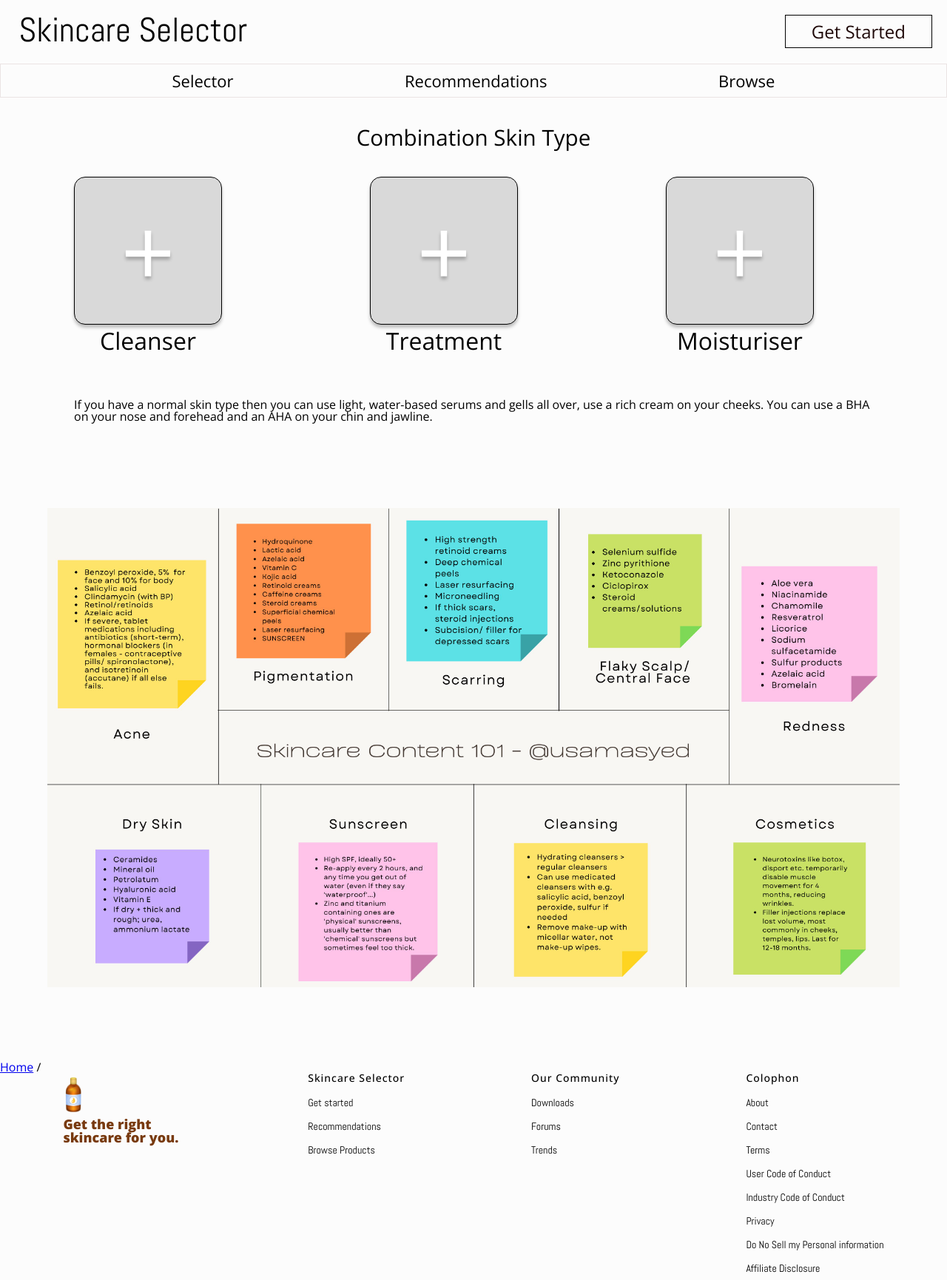
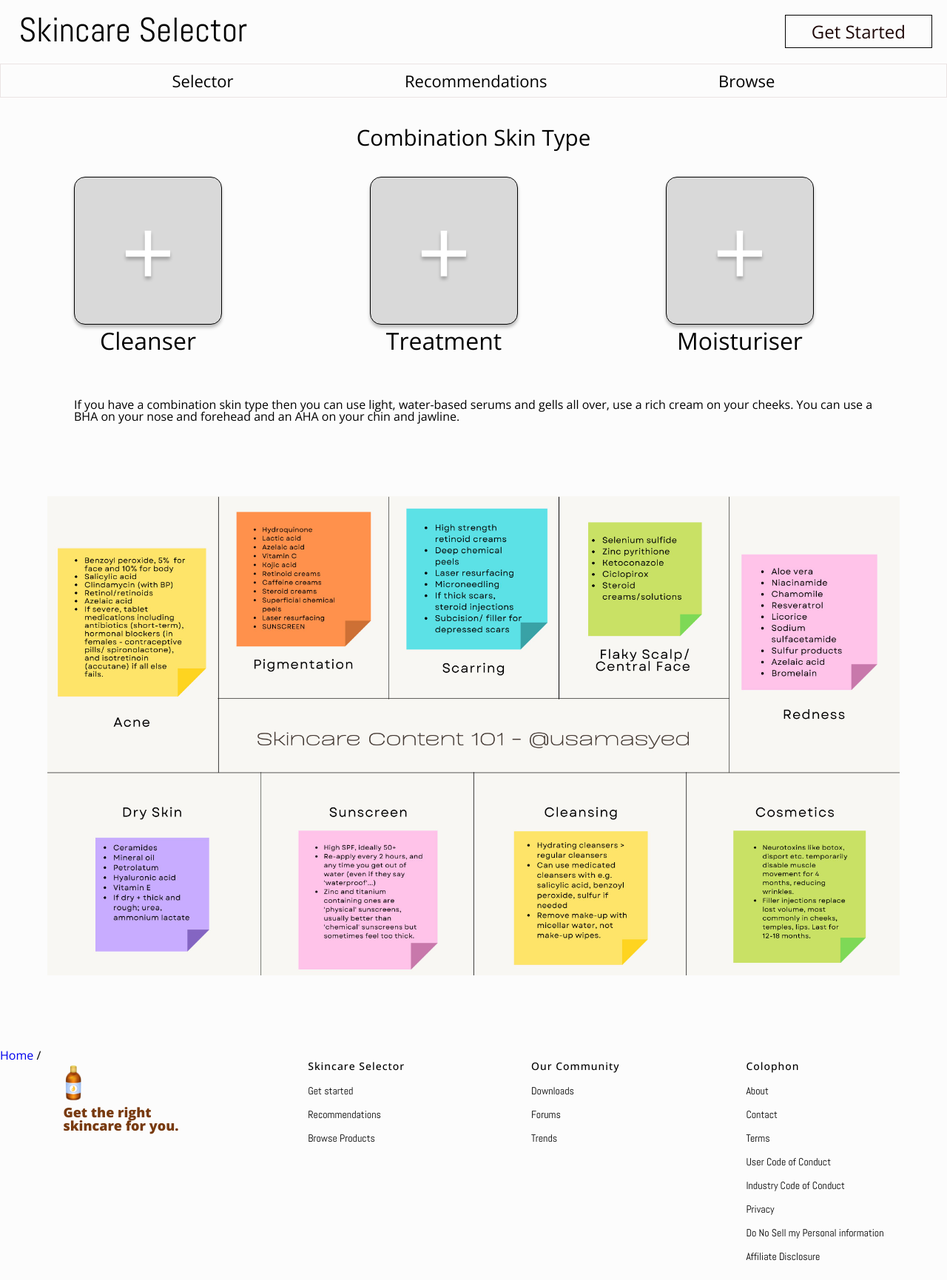
Before and after one commit to ibConnor/SkincareSelector, a Jekyll site: the page built from combinationskin.html, in a window 1280 px wide. Shown: the whole page at 74% size. Built offline with Jekyll 4.4.1, drawn with Linux system fonts in a browser that asks for light colours.

Commit message:
added basic selection screen

```diff
--- a/_includes/top.html
+++ b/_includes/top.html
@@ -1,18 +1,26 @@
 <div class ="top">
     <div class="btnText">
+        <a href="cleanserselection">
             <button class="selection">+</button>
             <p class="text">Cleanser</p>
+        </a>
     </div>
     <div class="btnText">
+        <a href="treatmentselection">
             <button class="selection">+</button>
             <p class="text">Treatment</p>
+        </a>
     </div>
     <div class="btnText">
+        <a href="moisturiserselection">
             <button class="selection">+</button>
             <p class="text">Moisturiser</p>
+        </a>
     </div>
     <div class="btnText">
+        <a href="sunscreenselection">
             <button class="selection">+</button>
             <p class="text">Sunscreen</p>
+        </a>
     </div>
 </div>
--- a/_layouts/combinationskin.html
+++ b/_layouts/combinationskin.html
@@ -7,8 +7,7 @@
 
     <h2>Combination Skin Type</h2>
     {% include top.html %}
-    <p class="p">If you have a normal skin type then you can use light, water-based serums and gells all over, use a rich cream on your cheeks. You can use a BHA on your nose and forehead and an AHA on your chin and jawline.</p>
-    <br>
+    <p class="p">If you have a combination skin type then you can use light, water-based serums and gells all over, use a rich cream on your cheeks. You can use a BHA on your nose and forehead and an AHA on your chin and jawline.</p>
     {% include skinconcern.html %}
     {% include breadcrumbs.html %}
     {% include footer.html %}
--- a/_layouts/dryskin.html
+++ b/_layouts/dryskin.html
@@ -8,7 +8,6 @@
     <h2>Dry Skin Type</h2>
     {% include top.html %}
     <p class="p">If you have a dry skin type then you should use a gentle, non-foaming cleanser, facial oils, and heavy occlusive creams.</p>
-    <br>
     {% include skinconcern.html %}
     {% include breadcrumbs.html %}
     {% include footer.html %}
--- a/_layouts/normalskin.html
+++ b/_layouts/normalskin.html
@@ -8,7 +8,6 @@
     <h2>Normal Skin Type</h2>
     {% include top.html %}
     <p class="p">If you have a normal skin type then any basic skincare routine that targets any concerns that you may have would be best.</p>
-    <br>
     {% include skinconcern.html %}
     {% include breadcrumbs.html %}
     {% include footer.html %}
--- /dev/null
+++ b/cleanserselection.html
@@ -0,0 +1,6 @@
+---
+layout: selector
+---
+
+
+<iframe class="airtable-embed" src="https://airtable.com/embed/shrXTOxHquMRrsLa1?backgroundColor=yellow&viewControls=on" frameborder="0" onmousewheel="" width="100%" height="533" style="background: transparent; border: 1px solid #ccc;"></iframe>
--- a/css/buttons.css
+++ b/css/buttons.css
@@ -17,6 +17,10 @@
     display: inline-block;
     margin: 4px 2px;
     cursor: pointer;
+}
+
+a{
+    text-decoration: none;
 }
 
 .selection {
@@ -39,6 +43,7 @@
     border: 1px solid #000000;
     text-shadow: 0px 4px 4px rgba(0, 0, 0, 0.25);
     cursor: pointer;
+    text-decoration: none;
 }
 
 /* text */
@@ -55,10 +60,12 @@
     align-items: center;
     text-align: center;
     color: #000000;
+    text-decoration: none;
 }
 /* button and text */
 .btnText{
     float: left;
     margin: 0px 100px 100px;
     cursor: pointer;
+    text-decoration: none;
 }
--- /dev/null
+++ b/moisturiserselection.html
@@ -0,0 +1,6 @@
+---
+layout: selector
+---
+
+
+<iframe class="airtable-embed" src="https://airtable.com/embed/shr7BSxcIvHjlG2Ne?backgroundColor=yellow&viewControls=on" frameborder="0" onmousewheel="" width="100%" height="533" style="background: transparent; border: 1px solid #ccc;"></iframe>
--- /dev/null
+++ b/sunscreenselection.html
@@ -0,0 +1,6 @@
+---
+layout: selector
+---
+
+
+<iframe class="airtable-embed" src="https://airtable.com/embed/shrPBbMibHjg7P8hp?backgroundColor=yellow&viewControls=on" frameborder="0" onmousewheel="" width="100%" height="533" style="background: transparent; border: 1px solid #ccc;"></iframe>
--- /dev/null
+++ b/treatmentselection.html
@@ -0,0 +1,6 @@
+---
+layout: selector
+---
+
+
+<iframe class="airtable-embed" src="https://airtable.com/embed/shr6ExN8vp5osibEk?backgroundColor=yellow&viewControls=on" frameborder="0" onmousewheel="" width="100%" height="533" style="background: transparent; border: 1px solid #ccc;"></iframe>
```
Lines whose indentation alone changed are shown as unchanged.
